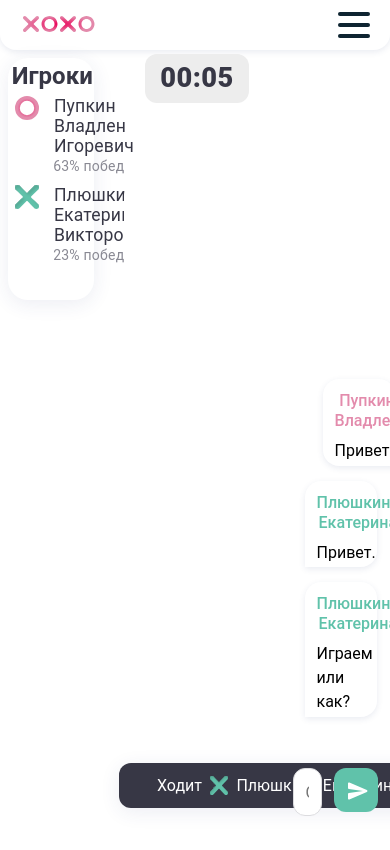
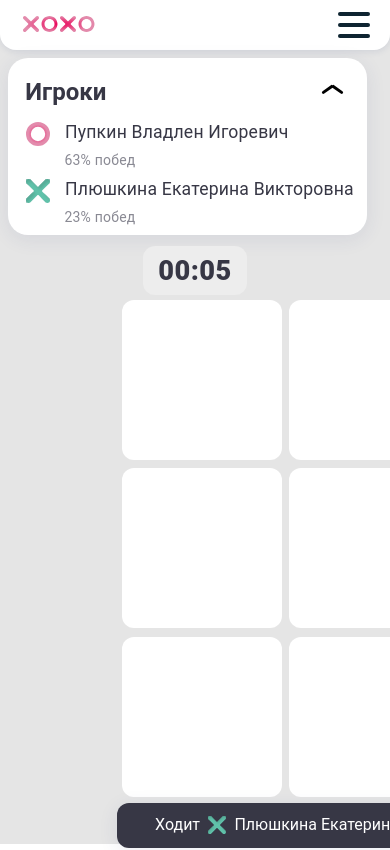
Before and after one commit to kl1mmm/tic-tac-toe-etagi, a Vue app: page /game in a window 390 px wide. Shown: the top 850 px of the page. Built offline with nearby package versions, Linux system fonts and the light colour scheme.

Commit message:
last micro-updates

```diff
--- a/src/components/Pages/GamePage.vue
+++ b/src/components/Pages/GamePage.vue
@@ -4,8 +4,17 @@
     <div class="screen">
       <MyModal class="Popup" :winner="winner" :gameStatus="Status" v-if="isModalVisible"></MyModal>
       <div class="playersTable">
-        <div class="tableName">Игроки</div>
-        <MySpreadsheet>
+        <div class="topOfTable">
+          <div class="tableName">Игроки</div>
+          <div class="clickTop">
+            <input class="checkbox" type="checkbox" @click="this.$refs.arr.classList.toggle('open');" name="" id=""/>
+            <a class="arrow-icon" ref="arr" @click="this.$refs.arr.classList.toggle('open');">
+              <span class="left-bar"></span>
+              <span class="right-bar"></span>
+            </a>
+          </div>
+        </div>
+        <MySpreadsheet class="menu-items">
           <tbody>
           <tr v-for="player in playersData" :key="player.ID">
             <div class="row">
@@ -102,7 +111,7 @@ export default {
 }
 
 .row {
-   margin-bottom: 3%;
+  margin-bottom: 3%;
 }
 
 .imgTeam {
@@ -161,6 +170,10 @@ export default {
   flex-direction: row;
 }
 
+.arrow-icon, .checkbox {
+  display: none;
+}
+
 @media screen and (min-width: 1600px) {
   .Popup {
     top: 30%;
@@ -205,4 +218,127 @@ export default {
     width: 25%;
   }
 }
+
+@media screen and (max-width: 905px) {
+  .screen {
+    flex-direction: column;
+  }
+
+  .wrapper {
+    background: #E5E5E5;
+  }
+
+  .topOfTable {
+    display: flex;
+    flex-direction: row;
+    justify-content: space-between;
+    align-content: center;
+    margin: 1em 0.85em 0 0.85em;
+  }
+
+  .clickTop {
+    position: relative;
+    margin-right: 1.75em;
+  }
+
+  .row {
+    margin-bottom: 2%;
+    margin-left: 0.7em;
+  }
+
+  .playersTable {
+    width: 90%;
+  }
+
+  menu-items {
+    display: flex;
+    transform: translateY(0);
+    transition: transform 0.5s ease-in-out;
+  }
+
+  .playersTable input[type="checkbox"]:checked ~ .menu-items {
+    transform: translateY(0);
+  }
+
+  .arrow-icon {
+    height: 1em;
+    width: 1em;
+    display: block;
+    padding: 0.5em;
+    position: absolute;
+    cursor: pointer;
+    border-radius: 4px;
+    margin-top: 10px;
+  }
+
+  .checkbox {
+    display: block;
+    position: absolute;
+    z-index: 5;
+    height: 1em;
+    width: 1em;
+    cursor: pointer;
+    opacity: 0;
+  }
+
+  .left-bar {
+    position: absolute;
+    background-color: transparent;
+    top: 0;
+    right: 9px;
+    width: 13px;
+    height: 3px;
+    display: block;
+    transform: rotate(35deg);
+    float: right;
+    border-radius: 2px;
+  }
+
+  .left-bar:after {
+    content: "";
+    background-color: black;
+    width: 13px;
+    height: 3px;
+    display: block;
+    float: right;
+    border-radius: 6px 10px 10px 6px;
+    transition: all 0.5s cubic-bezier(0.25, 1.7, 0.35, 0.8);
+    z-index: -1;
+  }
+
+  .right-bar {
+    position: absolute;
+    background-color: transparent;
+    top: 0;
+    left: 0;
+    width: 13px;
+    height: 3px;
+    display: block;
+    transform: rotate(-35deg);
+    float: right;
+    border-radius: 2px;
+  }
+
+  .right-bar:after {
+    content: "";
+    background-color: black;
+    width: 13px;
+    height: 3px;
+    display: block;
+    float: right;
+    border-radius: 10px 6px 6px 10px;
+    transition: all 0.5s cubic-bezier(0.25, 1.7, 0.35, 0.8);
+    z-index: -1;
+  }
+
+  .open .left-bar:after {
+    transform-origin: center center;
+    transform: rotate(-70deg);
+  }
+
+  .open .right-bar:after {
+    transform-origin: center center;
+    transform: rotate(70deg);
+  }
+}
 </style>
--- a/src/components/Pages/PlayersPage.vue
+++ b/src/components/Pages/PlayersPage.vue
@@ -9,7 +9,8 @@
           <div class="table-naming">
             Список игроков
           </div>
-          <MyButton class="btnAddPlayer" @click="showPopupInfo()" @closePopup="closePopupInfo()">Добавить игрока</MyButton>
+          <MyButton class="btnAddPlayer" @click="showPopupInfo()" @closePopup="closePopupInfo()">Добавить игрока
+          </MyButton>
         </div>
         <div class="table">
           <MySpreadsheet class="spreadSheet">
--- a/src/components/Pages/SessionsPage.vue
+++ b/src/components/Pages/SessionsPage.vue
@@ -9,16 +9,15 @@
         <div class="table">
           <MySpreadsheet>
             <tbody class="sessionsList" v-for="player in playersData" :key="player.ID">
-            <tr>
-              <td>{{ player.PlayerName }}</td>
+            <tr class="row">
+              <td class="nameOfPlayers">{{ player.PlayerName }}</td>
               <td>
                 <MyStatus class="S" style="padding: 0.25em 0.75em">
                   {{ player.Status }}
                 </MyStatus>
               </td>
               <td>
-                <MyButton class="MSmall" :disabled="player.Status !== 'Свободен'">Позвать играть
-                </MyButton>
+                <MyButton class="MSmall" :disabled="player.Status !== 'Свободен'">Позвать играть</MyButton>
               </td>
             </tr>
             </tbody>
@@ -120,6 +119,10 @@ td:nth-child(3) {
   text-align: center;
 }
 
+.nameOfPlayers {
+  font-size: 1em;
+}
+
 @media screen and (max-width: 1600px) {
   .block {
     width: 70%;
@@ -135,4 +138,37 @@ td:nth-child(3) {
     font-size: 1.35em;
   }
 }
+
+@media screen and (max-width: 905px) {
+  .block {
+    width: 100%;
+    height: 95%;
+    box-shadow: none;
+    border-radius: 0;
+  }
+
+  MyNavbar {
+    box-shadow: 0 2px 6px rgba(44, 57, 121, 0.1);
+    border-radius: 0 0 16px 16px;
+  }
+}
+
+@media screen and (max-width: 770px) {
+  .table-naming {
+    font-size: 1.25em;
+  }
+
+  .MSmall {
+    width: 7em;
+    height: 3em;
+    display: flex;
+    align-items: center;
+    margin-left: 1em;
+    margin-right: 0.5em;
+  }
+
+  .nameOfPlayers {
+    font-size: 0.95em;
+  }
+}
 </style>
--- a/src/components/UI/MyButton.vue
+++ b/src/components/UI/MyButton.vue
@@ -71,4 +71,15 @@ button:disabled {
   line-height: 20px;
   letter-spacing: 0.25px;
 }
+
+@media screen and (max-width: 770px) {
+  .MSmall {
+    padding: 8px 16px;
+    gap: 8px;
+    border-radius: 8px;
+    font-weight: 500;
+    font-size: 14px;
+    line-height: 20px;
+  }
+}
 </style>
--- a/src/components/UI/MyNavbar.vue
+++ b/src/components/UI/MyNavbar.vue
@@ -243,7 +243,7 @@ export default {
   }
 
   .nav-container input[type="checkbox"]:checked ~ .menu-items {
-    transform: translateX(0);
+    transform: translateY(0);
   }
 
   .nav-container input[type="checkbox"]:checked ~ .hamburger-lines .line1 {
```
